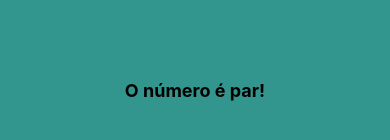
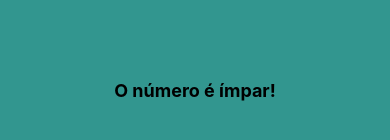
Before and after one commit to lenivaldo/projeto_um, a React Native app: screen / in a window 390 px wide. Shown: the part 332-472 px from the top of the page. Built offline with nearby package versions, Linux system fonts and the light colour scheme.

Commit message:
renderizacao condicional com funcao

```diff
--- a/App.js
+++ b/App.js
@@ -18,7 +18,7 @@ import ChecaNumero from './componentes/ChecaNumero';
 export default function App() {
   return (
 
-    <ChecaNumero numero={6}/>
+    <ChecaNumero numero={47}/>
 
     /*
     <View>
--- a/componentes/ChecaNumero.js
+++ b/componentes/ChecaNumero.js
@@ -1,16 +1,18 @@
 import React from "react";
-import {View, Text, StyleSheet} from 'react-native';
+import { View, Text, StyleSheet } from 'react-native';
 
 export default props => {
     return (
         <View style={estilos.container}>
-        {
-            props.numero % 2 == 0
-            ? <Text style={estilos.texto}>O número é par!</Text>
-            : <Text style={estilos.texto}>O número é ímpar!</Text>
-        }
+            {validaParOuImpar(props.numero)}
         </View>
     )
+}
+
+function validaParOuImpar(numero) {
+    return numero % 2 == 0
+    ? <Text style={estilos.texto}>O número é par!</Text>
+    : <Text style={estilos.texto}>O número é ímpar!</Text>
 }
 
 
```
